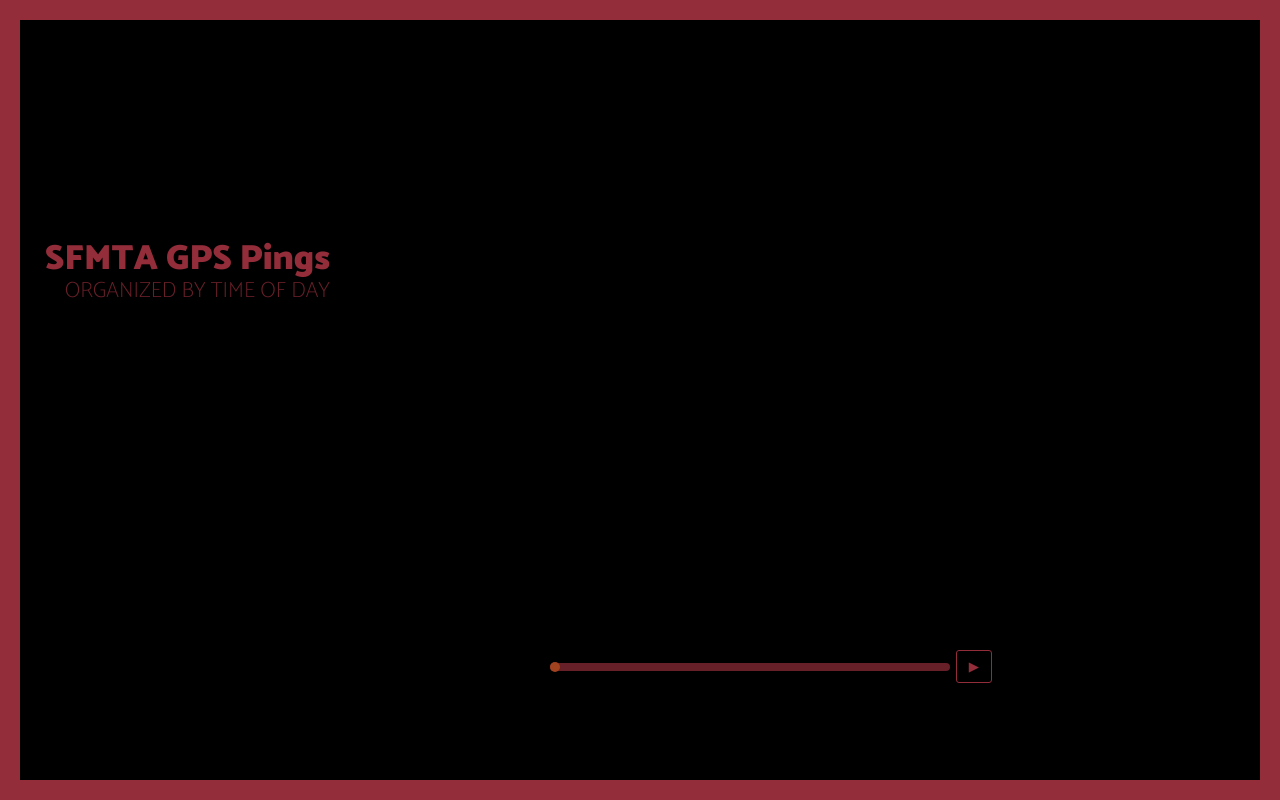
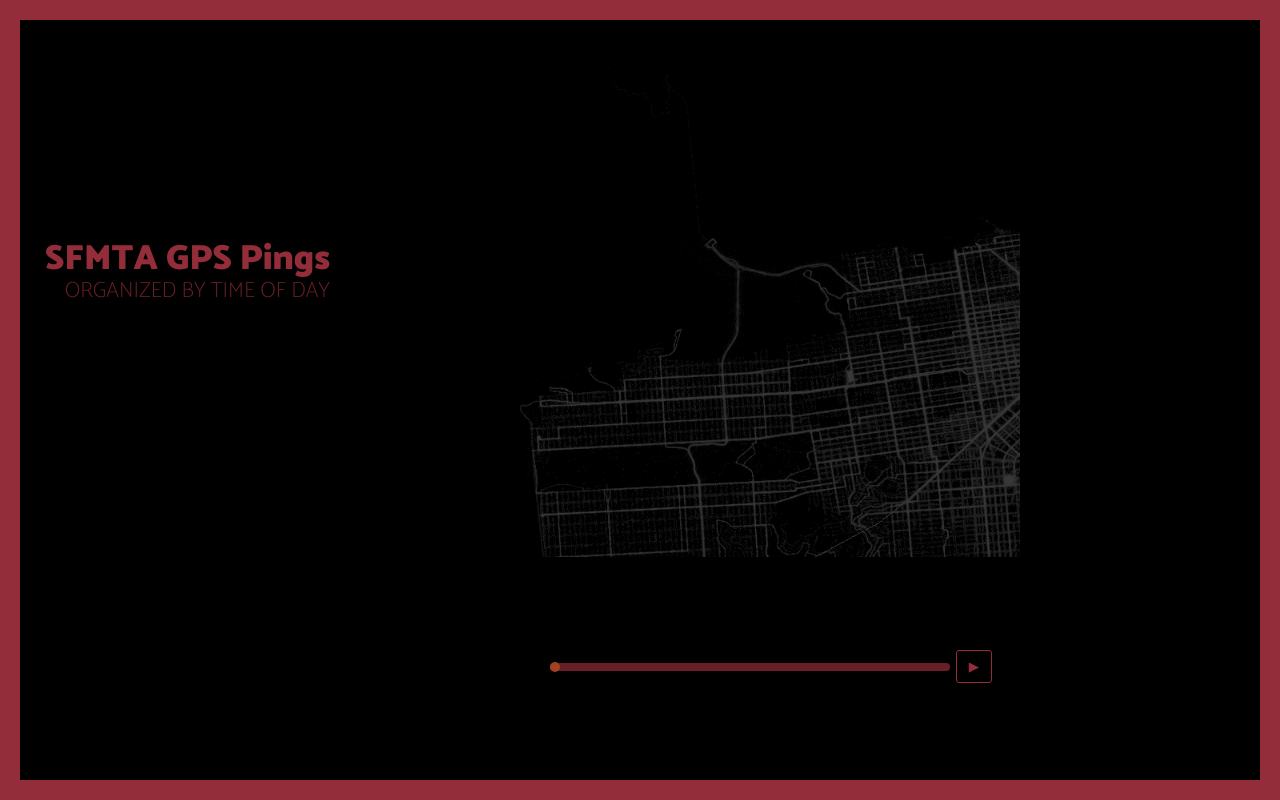
Before and after one commit to mdboom/minishader-experiment, a plain HTML site: page index.html in a window 1280 px wide. Drawn offline with Linux system fonts and the light colour scheme; no server answers.

Commit message:
opted to use just a png of the background for the demo, for now

```diff
--- a/minishader.css
+++ b/minishader.css
@@ -64,6 +64,8 @@
     /* position: absolute;
     top: 0;
     left: 0; */
+    background: url('bg.png');
+    background-size: 800px 800px;
 }
 
 #playbutton {
```
Also changed, not shown: bg.png (added).
